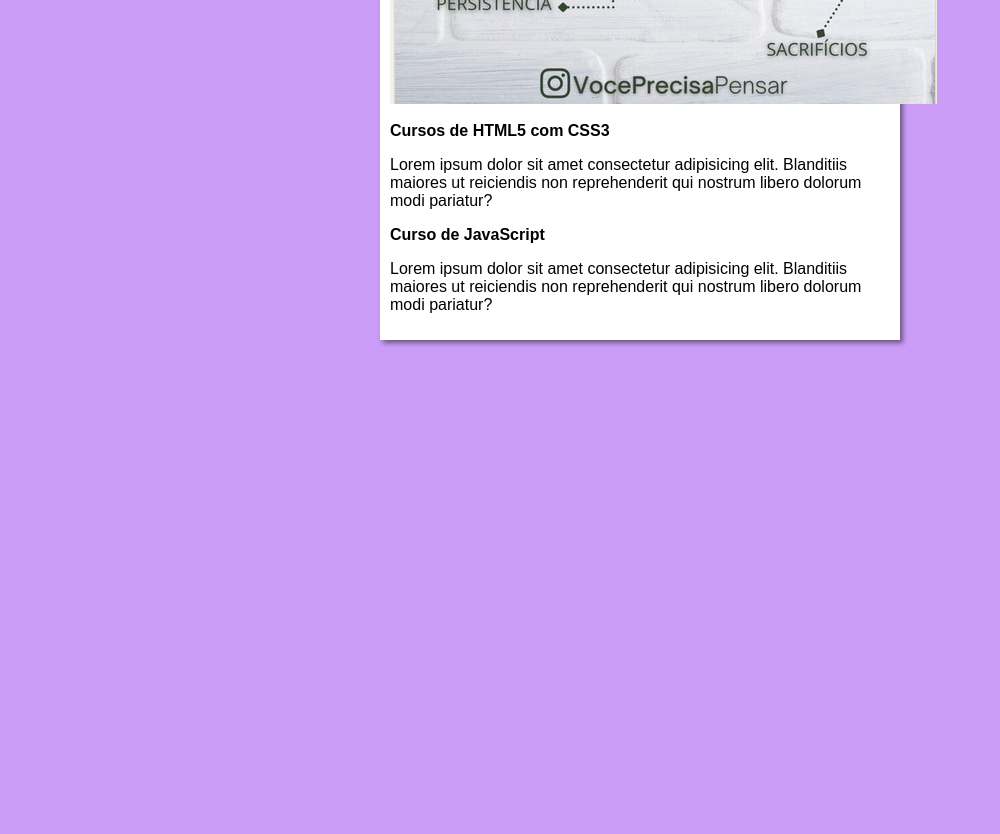
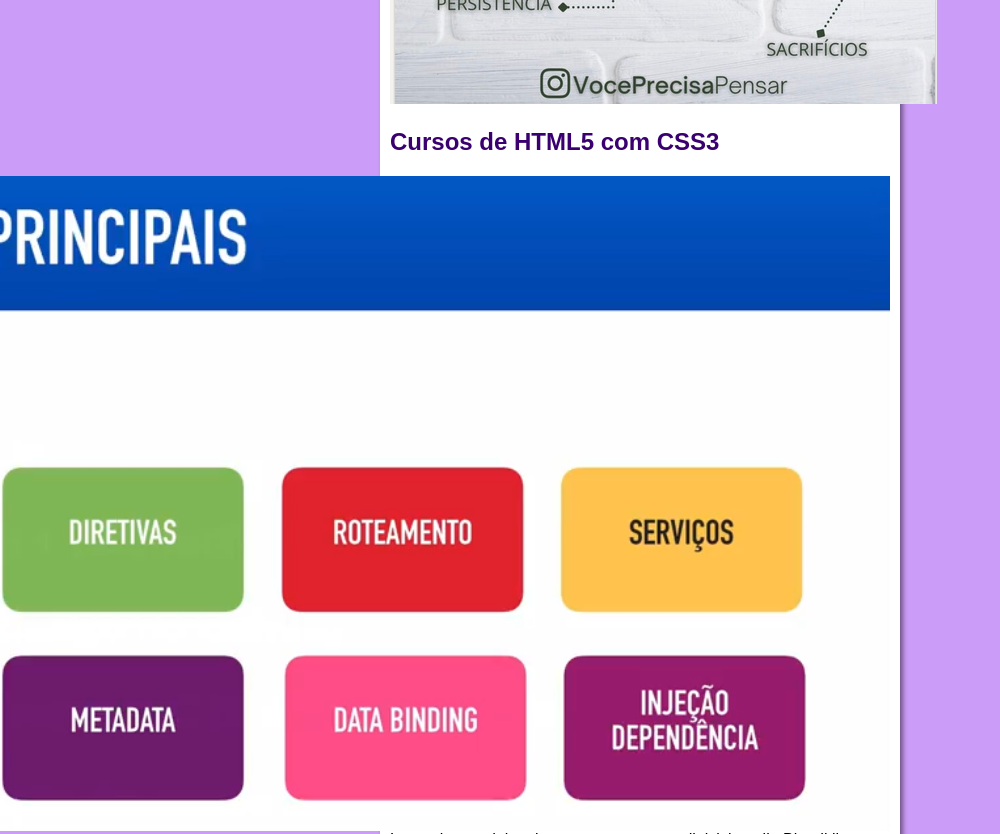
Before and after one commit to TonitoDias/projecto-site, a plain HTML site: page index.html in a window 1280 px wide. Shown: the part 480-1314 px from the top of the page, without its empty margins (0-1000 px from the left). Before the commit the page ends 828 px from the top, so only its background shows below. Drawn offline with Linux system fonts and the light colour scheme.

Commit message:
css actualizado img

```diff
--- a/estilos/style.css
+++ b/estilos/style.css
@@ -7,6 +7,15 @@ body {
     background-color: rgba(204, 157, 248);
 }
 
+h2 {
+    font-size: 1.5em;
+    color: rgba(58, 0,112 );
+}
+
+img.lado {
+    float: right ;
+}
+
 main {
     background-color: white;
     width: 500px;
--- a/index.html
+++ b/index.html
@@ -16,6 +16,7 @@
         <article>
 
             <h2>Cursos de HTML5 com CSS3</h2>
+            <img class="lado" src="imgens/angular2.PNG" alt="">
             <p>Lorem ipsum dolor sit amet consectetur
                  adipisicing elit. Blanditiis maiores
                   ut reiciendis non reprehenderit qui
@@ -24,6 +25,7 @@
         </article>
         <article>
             <h2>Curso de JavaScript</h2>
+            <img class="lado" src="imgens/chapeu.JPG" alt="">
             <p>Lorem ipsum dolor sit amet consectetur
                 adipisicing elit. Blanditiis maiores
                  ut reiciendis non reprehenderit qui
```
